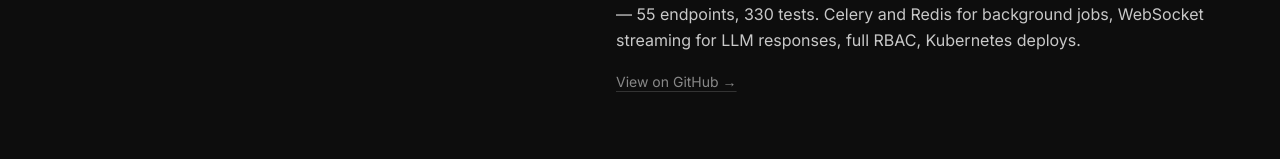
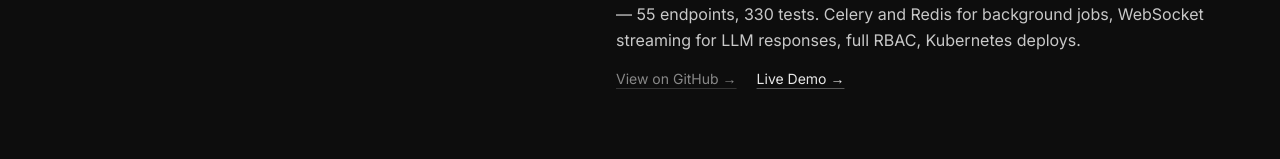
Before and after one commit to georgebon5/personal-website, a Next.js app: page / in a window 1280 px wide. Shown: the part 785-944 px from the top of the page. Built offline with nearby package versions, Linux system fonts and the light colour scheme.

Commit message:
feat(projects): add live demo link to Multi-Tenant RAG System

```diff
--- a/app/components/Projects.tsx
+++ b/app/components/Projects.tsx
@@ -5,6 +5,7 @@ const projects = [
     description:
       "Multi-tenant backend where users upload docs and chat with them. ~13k lines — 55 endpoints, 330 tests. Celery and Redis for background jobs, WebSocket streaming for LLM responses, full RBAC, Kubernetes deploys.",
     github: "https://github.com/georgebon5/Multi-Tenant-AI-RAG-System",
+    demo: "https://multi-tenant-rag-api.onrender.com/app/#login",
   },
   {
     title: "End-to-End MLOps Pipeline",
@@ -45,14 +46,26 @@ export default function Projects() {
             <p className="text-[#c8c8c8] leading-relaxed ml-10 mb-4">
               {project.description}
             </p>
+            <div className="ml-10 flex flex-wrap gap-5">
               <a
                 href={project.github}
                 target="_blank"
                 rel="noopener noreferrer"
-              className="ml-10 inline-block text-sm text-[#888888] hover:text-[#e8e8e8] underline underline-offset-4 decoration-[#333333] hover:decoration-[#888888] transition-colors"
+                className="inline-block text-sm text-[#888888] hover:text-[#e8e8e8] underline underline-offset-4 decoration-[#333333] hover:decoration-[#888888] transition-colors"
               >
                 View on GitHub →
               </a>
+              {project.demo && (
+                <a
+                  href={project.demo}
+                  target="_blank"
+                  rel="noopener noreferrer"
+                  className="inline-block text-sm text-[#e8e8e8] hover:text-white underline underline-offset-4 decoration-[#555555] hover:decoration-[#e8e8e8] transition-colors"
+                >
+                  Live Demo →
+                </a>
+              )}
+            </div>
           </article>
         ))}
       </div>
```
Lines whose indentation alone changed are shown as unchanged.
